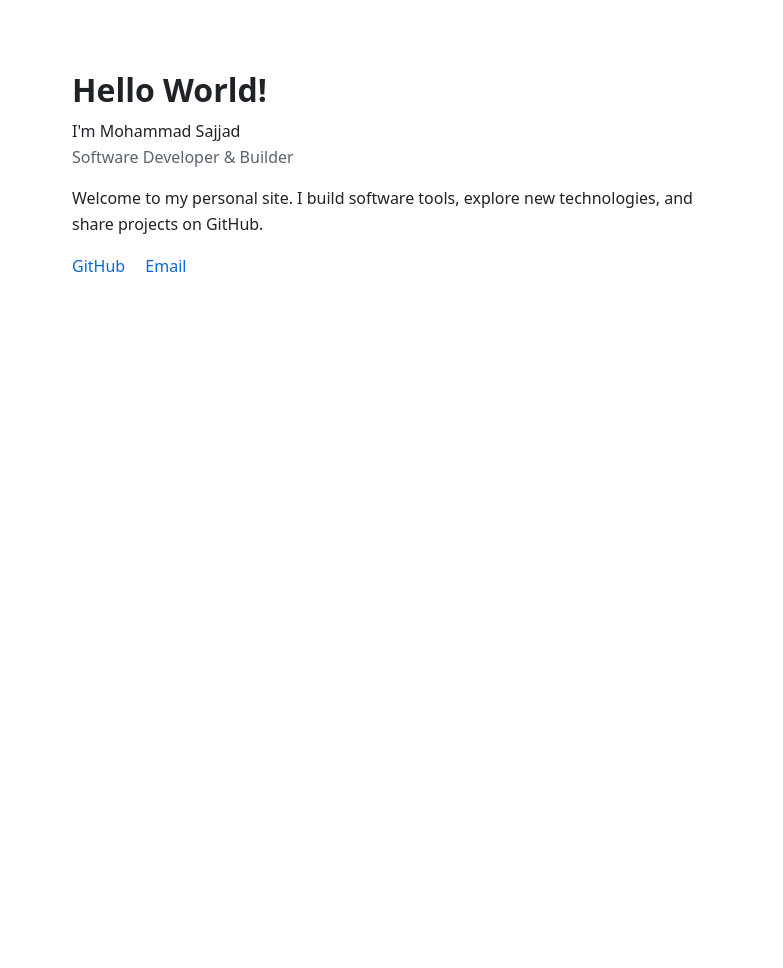
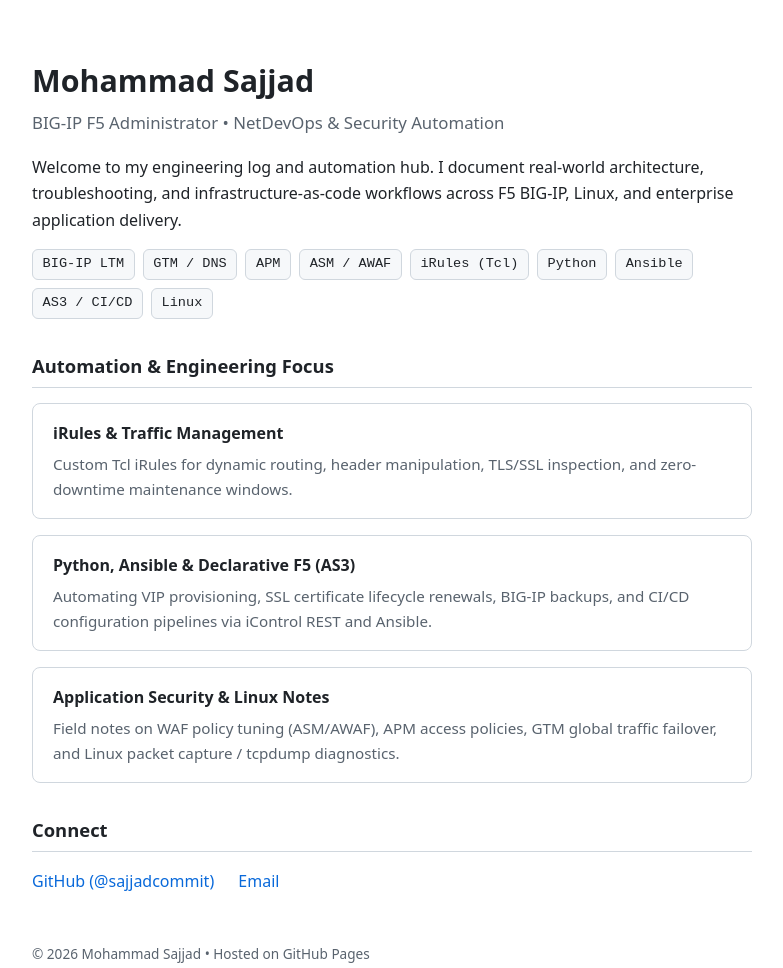
Before and after one commit to sajjadcommit/sajjadcommit.github.io, a plain HTML site: page index.html in a window 1280 px wide. Shown: the whole page, without its empty margins (248-1031 px from the left). Before the commit the page ends 800 px from the top, so only its background shows below. Drawn offline with Linux system fonts and the light colour scheme.

Commit message:
Update index.html

```diff
--- a/index.html
+++ b/index.html
@@ -3,30 +3,89 @@
 <head>
   <meta charset="UTF-8" />
   <meta name="viewport" content="width=device-width, initial-scale=1.0" />
-  <title>Sajjad — Developer Portfolio</title>
+  <title>Mohammad Sajjad — BIG-IP F5 Administrator &amp; NetDevOps Automation</title>
   <style>
+    :root {
+      --bg: #ffffff;
+      --text: #1f2328;
+      --muted: #59636e;
+      --border: #d0d7de;
+      --tag-bg: #f6f8fa;
+      --accent: #0969da;
+    }
     body {
       font-family: system-ui, -apple-system, sans-serif;
-      max-width: 640px;
-      margin: 4rem auto;
+      max-width: 720px;
+      margin: 3.5rem auto;
       padding: 0 1.5rem;
-      line-height: 1.6;
-      color: #1f2328;
+      line-height: 1.65;
+      color: var(--text);
+      background: var(--bg);
     }
-    h1 { margin-bottom: 0.25rem; }
-    .subtitle { color: #59636e; margin-top: 0; }
-    a { color: #0969da; text-decoration: none; margin-right: 1rem; }
+    h1 { margin-bottom: 0.2rem; font-size: 1.9rem; }
+    h2 { font-size: 1.15rem; margin-top: 2rem; border-bottom: 1px solid var(--border); padding-bottom: 0.35rem; }
+    .subtitle { color: var(--muted); margin-top: 0; font-size: 1.05rem; }
+    .tags { display: flex; flex-wrap: wrap; gap: 0.5rem; margin: 1rem 0; }
+    .tag {
+      background: var(--tag-bg);
+      border: 1px solid var(--border);
+      border-radius: 6px;
+      padding: 0.2rem 0.6rem;
+      font-size: 0.85rem;
+      font-family: ui-monospace, SFMono-Regular, monospace;
+    }
+    .card {
+      border: 1px solid var(--border);
+      border-radius: 8px;
+      padding: 1rem 1.25rem;
+      margin-bottom: 1rem;
+    }
+    .card h3 { margin: 0 0 0.35rem 0; font-size: 1rem; }
+    .card p { margin: 0; color: var(--muted); font-size: 0.95rem; }
+    a { color: var(--accent); text-decoration: none; margin-right: 1.25rem; font-weight: 500; }
     a:hover { text-decoration: underline; }
+    footer { margin-top: 3rem; color: var(--muted); font-size: 0.85rem; }
   </style>
 </head>
 <body>
-  <h1>Hello World!</h1>
-    I'm Mohammad Sajjad</h1>
-  <p class="subtitle"> Software Developer &amp; Builder</p>
-  <p>Welcome to my personal site. I build software tools, explore new technologies, and share projects on GitHub.</p>
+  <h1>Mohammad Sajjad</h1>
+  <p class="subtitle">BIG-IP F5 Administrator &bull; NetDevOps &amp; Security Automation</p>
   <p>
-    <a href="https://github.com">GitHub</a>
+    Welcome to my engineering log and automation hub. I document real-world architecture, troubleshooting, and infrastructure-as-code workflows across F5 BIG-IP, Linux, and enterprise application delivery.
+  </p>
+
+  <div class="tags">
+    <span class="tag">BIG-IP LTM</span>
+    <span class="tag">GTM / DNS</span>
+    <span class="tag">APM</span>
+    <span class="tag">ASM / AWAF</span>
+    <span class="tag">iRules (Tcl)</span>
+    <span class="tag">Python</span>
+    <span class="tag">Ansible</span>
+    <span class="tag">AS3 / CI/CD</span>
+    <span class="tag">Linux</span>
+  </div>
+
+  <h2>Automation &amp; Engineering Focus</h2>
+  <div class="card">
+    <h3>iRules &amp; Traffic Management</h3>
+    <p>Custom Tcl iRules for dynamic routing, header manipulation, TLS/SSL inspection, and zero-downtime maintenance windows.</p>
+  </div>
+  <div class="card">
+    <h3>Python, Ansible &amp; Declarative F5 (AS3)</h3>
+    <p>Automating VIP provisioning, SSL certificate lifecycle renewals, BIG-IP backups, and CI/CD configuration pipelines via iControl REST and Ansible.</p>
+  </div>
+  <div class="card">
+    <h3>Application Security &amp; Linux Notes</h3>
+    <p>Field notes on WAF policy tuning (ASM/AWAF), APM access policies, GTM global traffic failover, and Linux packet capture / tcpdump diagnostics.</p>
+  </div>
+
+  <h2>Connect</h2>
+  <p>
+    <a href="https://github.com">GitHub (@sajjadcommit)</a>
     <a href="mailto:masajjad@gmail.com">Email</a>
   </p>
+
+  <footer>&copy; 2026 Mohammad Sajjad &bull; Hosted on GitHub Pages</footer>
 </body>
 </html>
```
